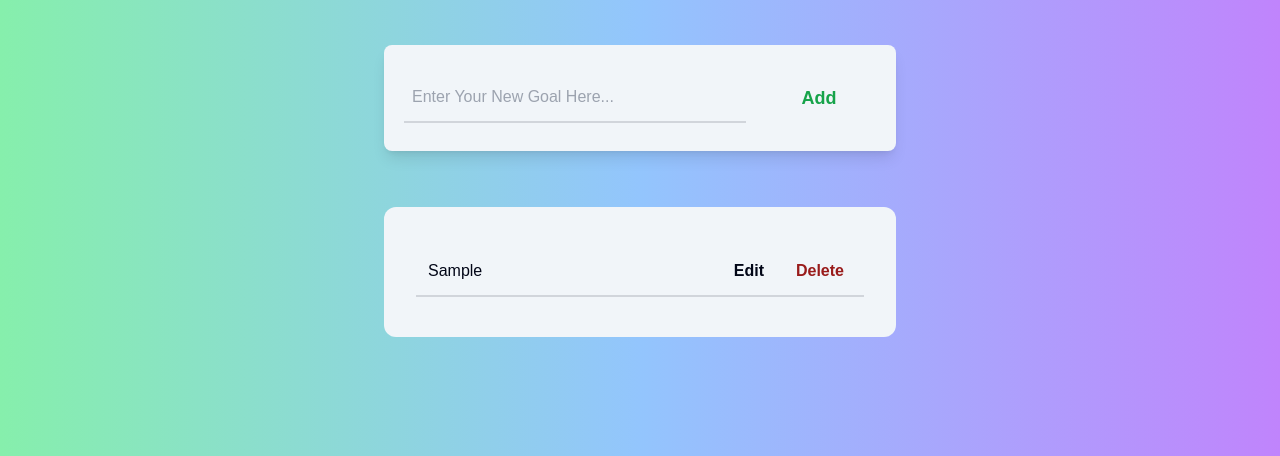
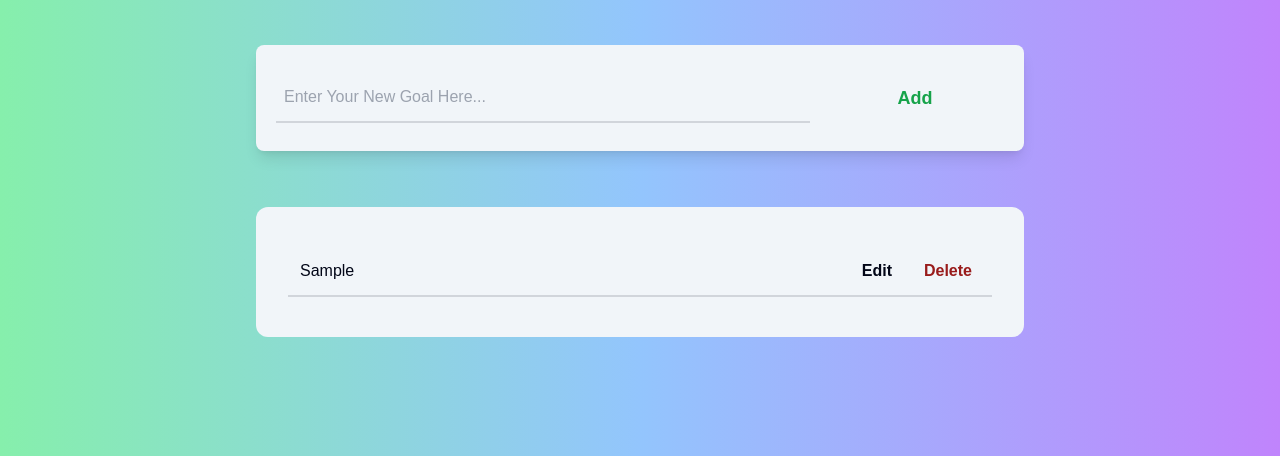
Before and after one commit to kuharski/track-it, a website: page goals.html in a window 1280 px wide. Both pictures are taken after typing "Sample" into the empty fields and a click on the button "Add". Shown: the part 247-703 px from the top of the page. Drawn offline with Linux system fonts and the light colour scheme; a web font is replaced by a local one.

Commit message:
fixed table overflow and width

```diff
--- a/goals.html
+++ b/goals.html
@@ -28,13 +28,13 @@
           My Goals
         </h1>
       </div>
-      <div class="w-full flex justify-center text-slate-950 mt-12">
-        <div class="container w-5/6 max-w-lg">
+      <div class="w-full flex justify-center text-slate-950 mt-12 mb-24">
+        <div class="container w-5/6 min-w-lg max-w-3xl">
           <div id="new-goal" class="grid grid-cols-[9fr_3fr] gap-4 bg-slate-100 py-7 px-5 rounded-lg shadow-lg">
             <input type="text" class="bg-inherit font-medium py-3 px-2 border-b-2 border-gray-300 focus:outline-none focus:border-gray-400" placeholder="Enter Your New Goal Here...">
-            <button id="push" class="rounded-xl py-1 px-2 hover:bg-green-200 text-green-600"><span class="font-semibold text-lg">Add</span></button>
+            <button id="push" class="rounded-xl hover:bg-green-200 text-green-600 w-32 justify-self-center"><span class="font-semibold text-lg">Add</span></button>
           </div>
-          <div id="goals" class="py-7 px-5 mt-14 w-full rounded-xl grid grid-flow-col bg-slate-100"></div>
+          <div id="goals" class="py-7 px-5 mt-14 mb-0 w-full rounded-xl grid grid-flow-col bg-slate-100"></div>
         </div>
       </div>
     </section>
--- a/scripts/goals.js
+++ b/scripts/goals.js
@@ -38,7 +38,7 @@ const displayGoals = () => {
     goalInnerDiv.classList.add('goal', 'py-1', 'px-3', 'm-3', 'flex', 'items-center', 'border-b-2', 'border-gray-300');
     goalInnerDiv.setAttribute('id', key);
 
-    goalInnerDiv.innerHTML = `<span id="goalname" class="font-normal">
+    goalInnerDiv.innerHTML = `<span id="goalname" class="font-normal overflow-hidden mr-2">
     ${key.split('_')[1]}</span>`;
     //local storage stores boolean as string -> parse it back to boolean
     let editButton = document.createElement('button');
```
Also changed, not shown: styles/output.css.
